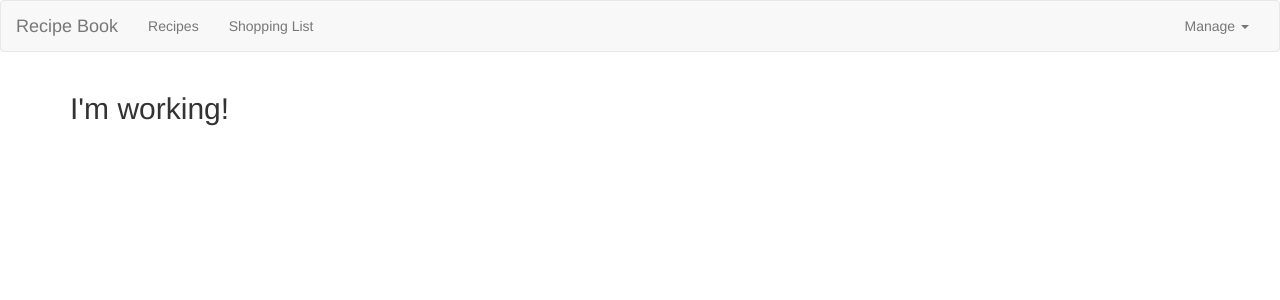
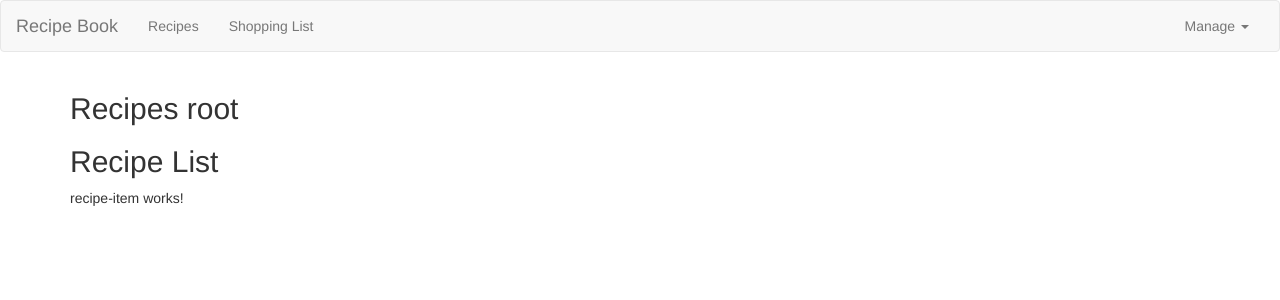
Before and after one commit to deninkq/recipe-book-shopping, an Angular app: page / in a window 1280 px wide. Shown: the top 300 px of the page. Built offline with nearby package versions, Linux system fonts and the light colour scheme.

Commit message:
feat(recipes):Create the recipes folder structure with fowolling subfolders

```diff
--- a/src/app/app.component.html
+++ b/src/app/app.component.html
@@ -2,7 +2,7 @@
 <div class="container">
   <div class="row">
     <div class="col-md-12">
-      <h2>I'm working!</h2>
+      <app-recipes></app-recipes>
     </div>
   </div>
 </div>
--- /dev/null
+++ b/src/app/recipes/recipe-list/recipe-item/recipe-item.component.html
@@ -0,0 +1 @@
+<p>recipe-item works!</p>
--- /dev/null
+++ b/src/app/recipes/recipe-list/recipe-item/recipe-item.component.ts
@@ -0,0 +1,15 @@
+import { Component, OnInit } from '@angular/core';
+
+@Component({
+  selector: 'app-recipe-item',
+  templateUrl: './recipe-item.component.html',
+  styleUrls: ['./recipe-item.component.css']
+})
+export class RecipeItemComponent implements OnInit {
+
+  constructor() { }
+
+  ngOnInit(): void {
+  }
+
+}
--- /dev/null
+++ b/src/app/recipes/recipe-list/recipe-list.component.html
@@ -0,0 +1,2 @@
+<h2>Recipe List</h2>
+<app-recipe-item></app-recipe-item>
--- /dev/null
+++ b/src/app/recipes/recipes.component.html
@@ -0,0 +1,2 @@
+<h2>Recipes root </h2>
+<app-recipe-list></app-recipe-list>
```
Also changed, not shown: src/app/app.module.ts (+7 -1 lines), src/app/recipes/recipe-list/recipe-list.component.ts (added, +10 -0 lines), src/app/recipes/recipes.component.ts (added, +10 -0 lines), src/app/recipes/recipe-list/recipe-item/recipe-item.component.css (added), src/app/recipes/recipe-list/recipe-list.component.css (added), src/app/recipes/recipes.component.css (added), 1 other file (tests, documents, lock files or other folders).
